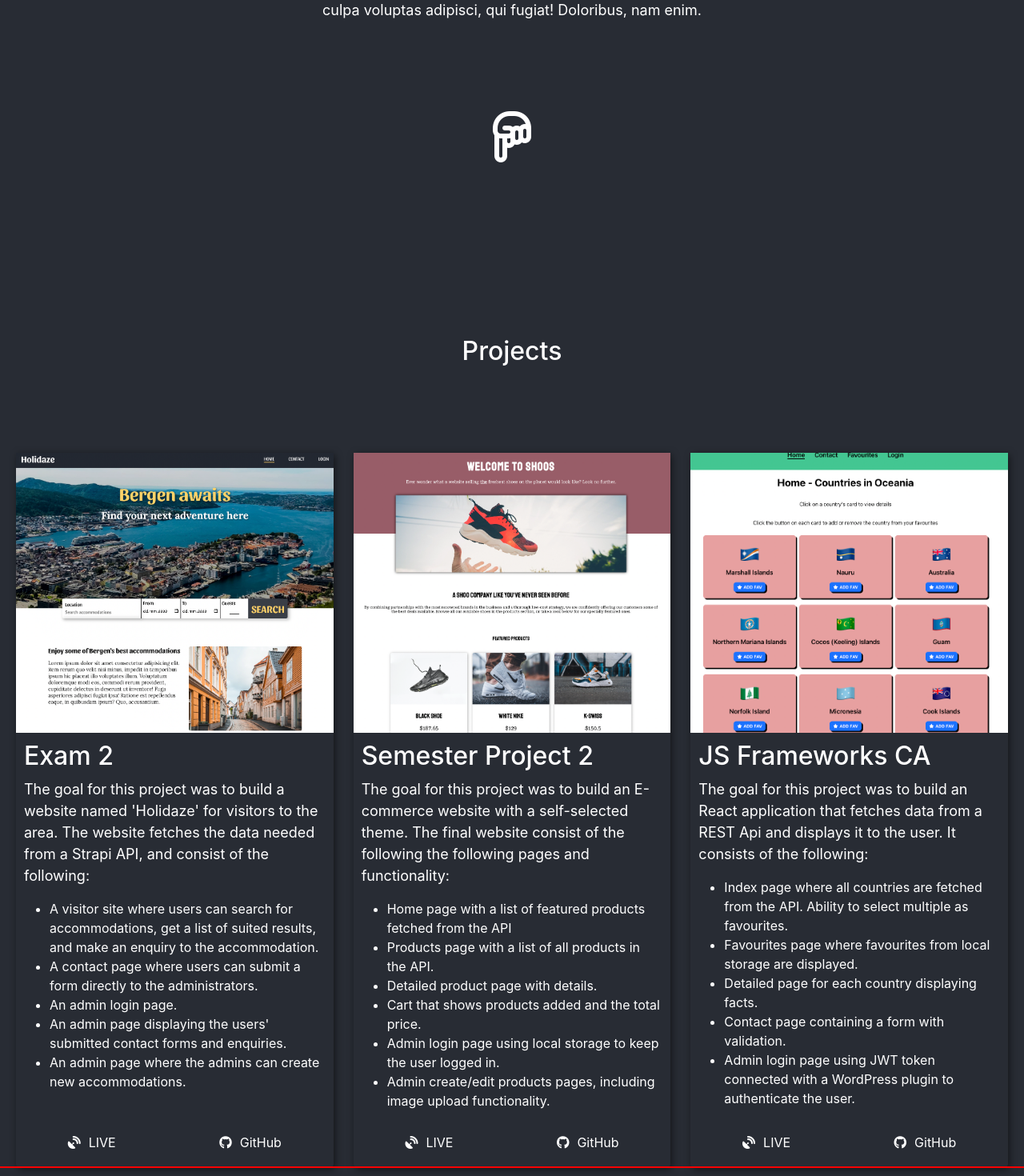
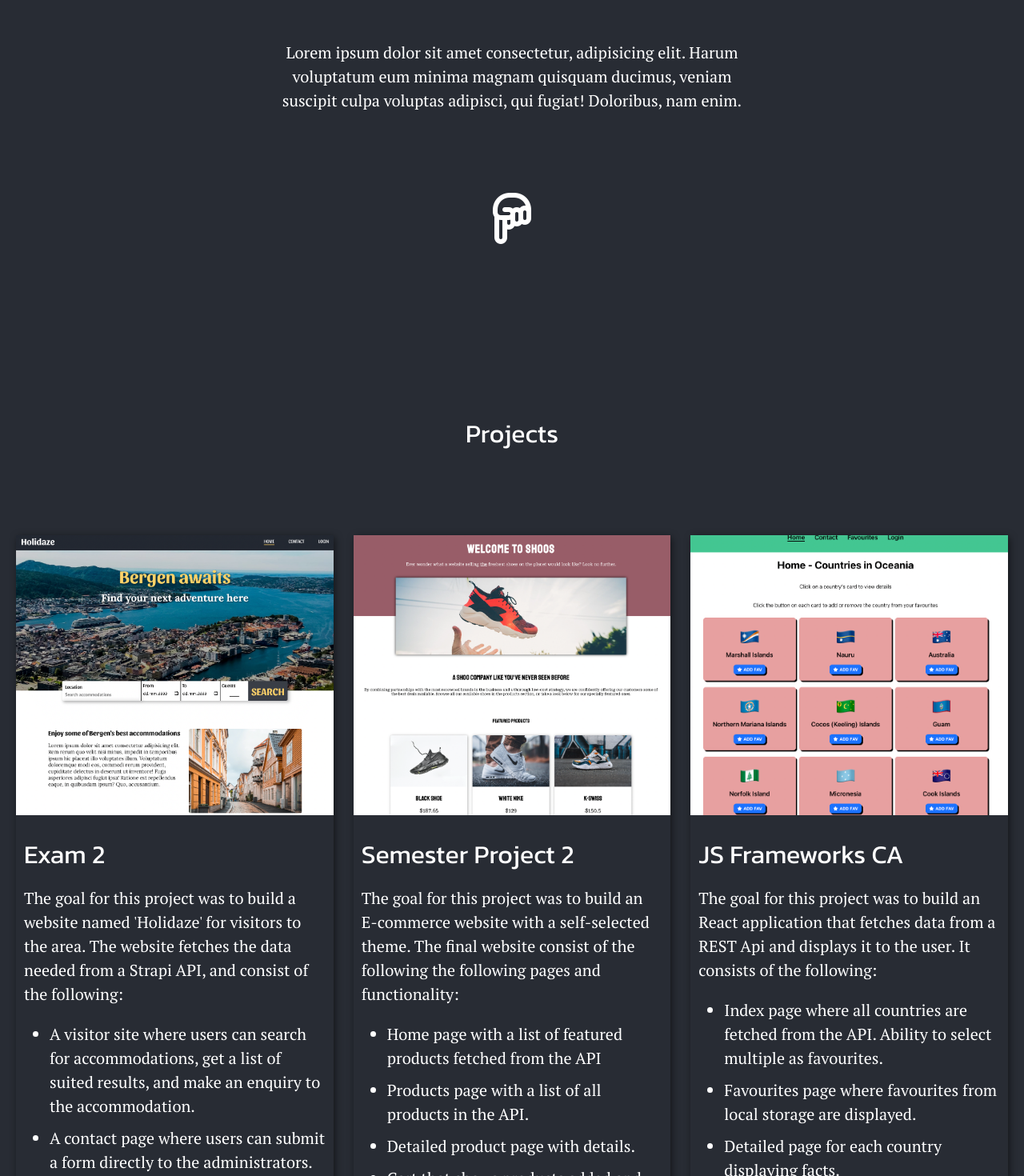
Before and after one commit to Andstyv/portfolio-v2, a React (Create React App) app: page / in a window 1280 px wide. Shown: the part 480-1950 px from the top of the page at 80% size. Built offline with nearby package versions, Linux system fonts and the light colour scheme.

Commit message:
Added background theme switcher

```diff
--- a/public/index.html
+++ b/public/index.html
@@ -15,6 +15,12 @@
       integrity="sha384-0evHe/X+R7YkIZDRvuzKMRqM+OrBnVFBL6DOitfPri4tjfHxaWutUpFmBp4vmVor"
       crossorigin="anonymous"
     />
+    <link rel="preconnect" href="https://fonts.googleapis.com" />
+    <link rel="preconnect" href="https://fonts.gstatic.com" crossorigin />
+    <link
+      href="https://fonts.googleapis.com/css2?family=Kanit:ital,wght@0,400;0,600;1,400&family=PT+Serif:ital,wght@0,400;0,700;1,400&display=swap"
+      rel="stylesheet"
+    />
     <script src="https://kit.fontawesome.com/35dab5c0f5.js" crossorigin="anonymous"></script>
     <title>React App</title>
   </head>
--- a/src/App.js
+++ b/src/App.js
@@ -1,9 +1,11 @@
+import { useState } from "react";
 import styled from "styled-components";
 import { Contact } from "./components/contact/Contact";
 import { Footer } from "./components/footer/Footer";
 import { Hero } from "./components/hero/Hero";
 import { NavBar } from "./components/nav/NavBar";
 import { Projects } from "./components/projects/Projects";
+import { ThemeContext, themes } from "./context/themes";
 
 const StyledGrid = styled.div`
   display: flex;
@@ -13,14 +15,26 @@ const StyledGrid = styled.div`
 `;
 
 function App() {
+  const [darkMode, setDarkMode] = useState(true);
   return (
     <div className="App">
       <NavBar />
+      <ThemeContext.Consumer>
+        {({ changeTheme }) => (
+          <button
+            color="link"
+            onClick={() => {
+              setDarkMode(!darkMode);
+              changeTheme(darkMode ? themes.light : themes.dark);
+            }}
+            style={{ width: "100px", height: "100px" }}
+          >
+            <div className="d-lg-none d-md-block">Switch mode</div>
+          </button>
+        )}
+      </ThemeContext.Consumer>
       <StyledGrid>
-        <div
-          className="wrapper"
-          style={{ height: "100%", backgroundColor: "#282c34", width: "100%", display: "flex", flexDirection: "column", alignItems: "center" }}
-        >
+        <div className="wrapper" style={{ height: "100%", width: "100%", display: "flex", flexDirection: "column", alignItems: "center" }}>
           <Hero />
           <Projects />
           <Contact />
--- a/src/components/hero/Hero.jsx
+++ b/src/components/hero/Hero.jsx
@@ -62,7 +62,7 @@ const StyledPointDown = styled.div`
 export function Hero() {
   return (
     <StyledHeroContainer className="body" style={{ width: "100%", minHeight: "100vh", maxWidth: "1320px" }} id="home">
-      <div style={{ color: "#fff", marginTop: "200px" }}>
+      <div style={{ marginTop: "200px" }}>
         <div style={{ display: "flex" }}>
           <StyledHeroH1>Hello world</StyledHeroH1>
         </div>
@@ -73,7 +73,7 @@ export function Hero() {
         </p>
       </div>
       <StyledPointDown>
-        <a href="#projects" style={{ textDecoration: "none", color: "#fff" }}>
+        <a href="#projects" id="down" style={{ textDecoration: "none" }}>
           <i class="far fa-hand-point-down"></i>
         </a>
       </StyledPointDown>
--- a/src/components/projects/cards/ProjectCard.jsx
+++ b/src/components/projects/cards/ProjectCard.jsx
@@ -1,4 +1,14 @@
+import styled from "styled-components";
 import placeholder from "../../../assets/img_placeholder.jpeg";
+
+const StyledProjectLink = styled.div`
+  display: flex;
+  gap: 10px;
+  align-items: baseline;
+  font-size: 26px;
+  font-family: Kanit, sans-serif;
+  cursor: pointer;
+`;
 
 export function ProjectCard({ title, desc, img, bullets }) {
   return (
@@ -6,25 +16,25 @@ export function ProjectCard({ title, desc, img, bullets }) {
       <div style={{ height: "350px" }}>
         <img src={img ? img : placeholder} alt={title ? title : "Placeholder"} style={{ width: "100%", maxHeight: "100%", objectFit: "cover" }} />
       </div>
-      <div style={{ padding: "10px", height: "100%", minHeight: "500px" }}>
-        <h2>{title}</h2>
-        <p>{desc}</p>
+      <div style={{ padding: "10px", height: "100%", minHeight: "700px" }}>
+        <h2 style={{ margin: "20px 0" }}>{title}</h2>
+        <p style={{ marginBottom: "20px" }}>{desc}</p>
         <ul>
           {bullets &&
             bullets.map((bullet) => {
-              return <li>{bullet}</li>;
+              return <li style={{ margin: "10px 0" }}>{bullet}</li>;
             })}
         </ul>
       </div>
-      <div style={{ color: "#fff", display: "flex", justifyContent: "space-around", paddingBottom: "20px" }}>
-        <div style={{ display: "flex", gap: "10px", alignItems: "baseline" }}>
+      <div style={{ display: "flex", justifyContent: "space-around", paddingBottom: "20px" }}>
+        <StyledProjectLink>
           <i class="fas fa-satellite-dish"></i>
           <div>LIVE</div>
-        </div>
-        <div style={{ display: "flex", gap: "10px", alignItems: "baseline" }}>
+        </StyledProjectLink>
+        <StyledProjectLink>
           <i class="fab fa-github"></i>
           <div>GitHub</div>
-        </div>
+        </StyledProjectLink>
       </div>
     </div>
   );
--- /dev/null
+++ b/src/context/themeContextWrapper.jsx
@@ -0,0 +1,26 @@
+import { useState, useEffect } from "react";
+import { ThemeContext, themes } from "./themes";
+
+export default function ThemeContextWrapper(props) {
+  const [theme, setTheme] = useState(themes.dark);
+
+  function changeTheme(theme) {
+    setTheme(theme);
+  }
+
+  useEffect(() => {
+    switch (theme) {
+      case themes.light:
+        document.body.classList.add("light-mode");
+        document.getElementById("down").classList.add("light-mode");
+        break;
+      case themes.dark:
+      default:
+        document.body.classList.remove("light-mode");
+        document.getElementById("down").classList.remove("light-mode");
+        break;
+    }
+  }, [theme]);
+
+  return <ThemeContext.Provider value={{ theme: theme, changeTheme: changeTheme }}>{props.children}</ThemeContext.Provider>;
+}
--- /dev/null
+++ b/src/context/themes.js
@@ -0,0 +1,11 @@
+import { createContext } from "react";
+
+export const themes = {
+  dark: "",
+  light: "light-mode",
+};
+
+export const ThemeContext = createContext({
+  theme: themes.dark,
+  changeTheme: () => {},
+});
--- a/src/index.css
+++ b/src/index.css
@@ -11,20 +11,32 @@ body {
     sans-serif;
   -webkit-font-smoothing: antialiased;
   -moz-osx-font-smoothing: grayscale;
+  background: #282c34;
+  color: #fff;
 }
 
 code {
   font-family: source-code-pro, Menlo, Monaco, Consolas, "Courier New", monospace;
 }
 
+#down {
+  color: #fff;
+}
+.light-mode {
+  background: #fff;
+  color: #000 !important;
+}
+
 h1,
 h2,
-p,
-li,
+h3,
+h4,
 a {
-  color: #fff;
+  font-family: "Kanit", sans-serif;
 }
 
-p {
-  font-size: 18px;
+p,
+li {
+  font-family: "PT Serif", serif;
+  font-size: 20px;
 }
--- a/src/index.js
+++ b/src/index.js
@@ -1,14 +1,17 @@
-import React from 'react';
-import ReactDOM from 'react-dom/client';
-import './index.css';
-import App from './App';
-import reportWebVitals from './reportWebVitals';
+import React from "react";
+import ReactDOM from "react-dom/client";
+import "./index.css";
+import App from "./App";
+import reportWebVitals from "./reportWebVitals";
+import ThemeContextWrapper from "./context/themeContextWrapper";
 
-const root = ReactDOM.createRoot(document.getElementById('root'));
+const root = ReactDOM.createRoot(document.getElementById("root"));
 root.render(
-  <React.StrictMode>
-    <App />
-  </React.StrictMode>
+  <ThemeContextWrapper>
+    <React.StrictMode>
+      <App />
+    </React.StrictMode>
+  </ThemeContextWrapper>
 );
 
 // If you want to start measuring performance in your app, pass a function
```
